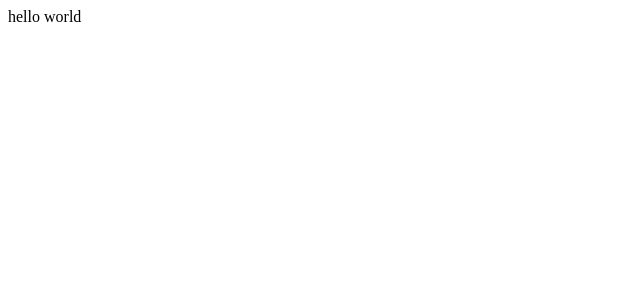
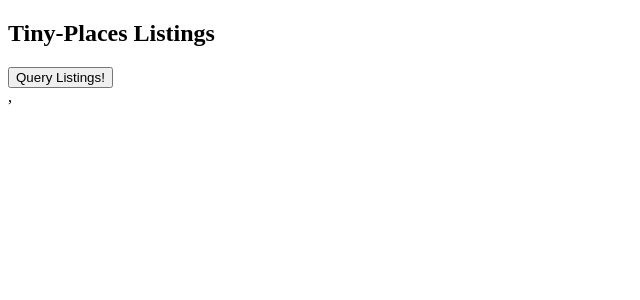
Before and after one commit to Otabektech/tiny-places, a React (Create React App) app in the folder client/: page / in a window 1280 px wide. Shown: the top 300 px of the page, without its empty margins (0-640 px from the left). Built offline with nearby package versions, Linux system fonts and the light colour scheme.

Commit message:
Create basic server functions

```diff
--- a/client/package.json
+++ b/client/package.json
@@ -39,5 +39,6 @@
       "last 1 firefox version",
       "last 1 safari version"
     ]
-  }
+  },
+  "proxy": "https://localhost:9000"
 }
--- a/client/public/index.html
+++ b/client/public/index.html
@@ -24,7 +24,7 @@
       work correctly both with client-side routing and a non-root public URL.
       Learn how to configure a non-root public URL by running `npm run build`.
     -->
-    <title>React App</title>
+    <title>Tiny Places</title>
   </head>
   <body>
     <noscript>You need to enable JavaScript to run this app.</noscript>
--- a/client/src/index.tsx
+++ b/client/src/index.tsx
@@ -1,17 +1,21 @@
 import React from "react";
-// import ReactDOM from 'react-dom/client';
-import { render } from "react-dom";
+import ReactDOM from "react-dom/client";
+import { Listings } from "./sections/Listings";
+// import { render } from "react-dom";
 import reportWebVitals from "./reportWebVitals";
 
-render(<div>hello world</div>, document.getElementById("root"));
-// const root = ReactDOM.createRoot(
-//   document.getElementById('root') as HTMLElement
+// render(
+//   <Listings title="Tiny-Places Listings" />,
+//   document.getElementById("root")
 // );
-// root.render(
-//   <React.StrictMode>
-//     <App />
-//   </React.StrictMode>
-// );
+const root = ReactDOM.createRoot(
+  document.getElementById("root") as HTMLElement
+);
+root.render(
+  <React.StrictMode>
+    <Listings title="Tiny-Places Listings" />,
+  </React.StrictMode>
+);
 
 // If you want to start measuring performance in your app, pass a function
 // to log results (for example: reportWebVitals(console.log))
--- /dev/null
+++ b/client/src/lib/api/index.ts
@@ -0,0 +1 @@
+export * from "./server";
--- /dev/null
+++ b/client/src/lib/api/server.ts
@@ -0,0 +1,15 @@
+interface Body {
+  query: string;
+}
+
+export const server = {
+  fetch: async (body: Body) => {
+    const res = await fetch("/api", {
+      method: "POST",
+      headers: { "Content-Type": "application/json" },
+      body: JSON.stringify(body),
+    });
+
+    return res.json();
+  },
+};
--- /dev/null
+++ b/client/src/sections/Listings/Listings.tsx
@@ -0,0 +1,22 @@
+import React from "react";
+import { server } from "../../lib/api";
+
+const LISTINGS = `query Listings {listings {id
+title image address price numOfGuests numOfBeds rating}}`;
+
+interface Props {
+  title: string;
+}
+
+export const Listings = ({ title }: Props) => {
+  const fetchListings = async () => {
+    const { data } = await server.fetch({ query: LISTINGS });
+    console.log(data);
+  };
+  return (
+    <div>
+      <h2>{title}</h2>
+      <button onClick={fetchListings}>Query Listings!</button>
+    </div>
+  );
+};
--- /dev/null
+++ b/client/src/sections/Listings/index.tsx
@@ -0,0 +1 @@
+export * from "./Listings";
--- /dev/null
+++ b/client/src/sections/index.tsx
@@ -0,0 +1 @@
+import React from "react";
```
Also changed, not shown: client/public/manifest.json.
